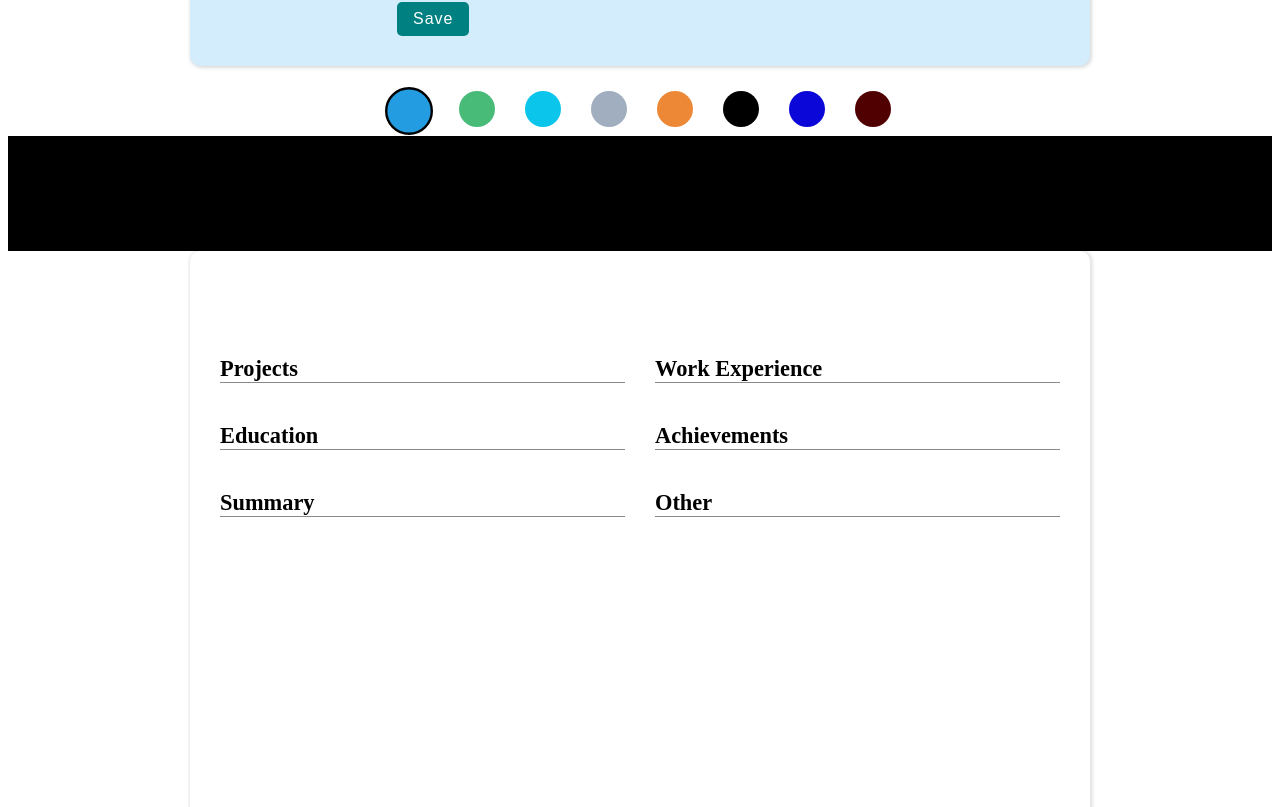
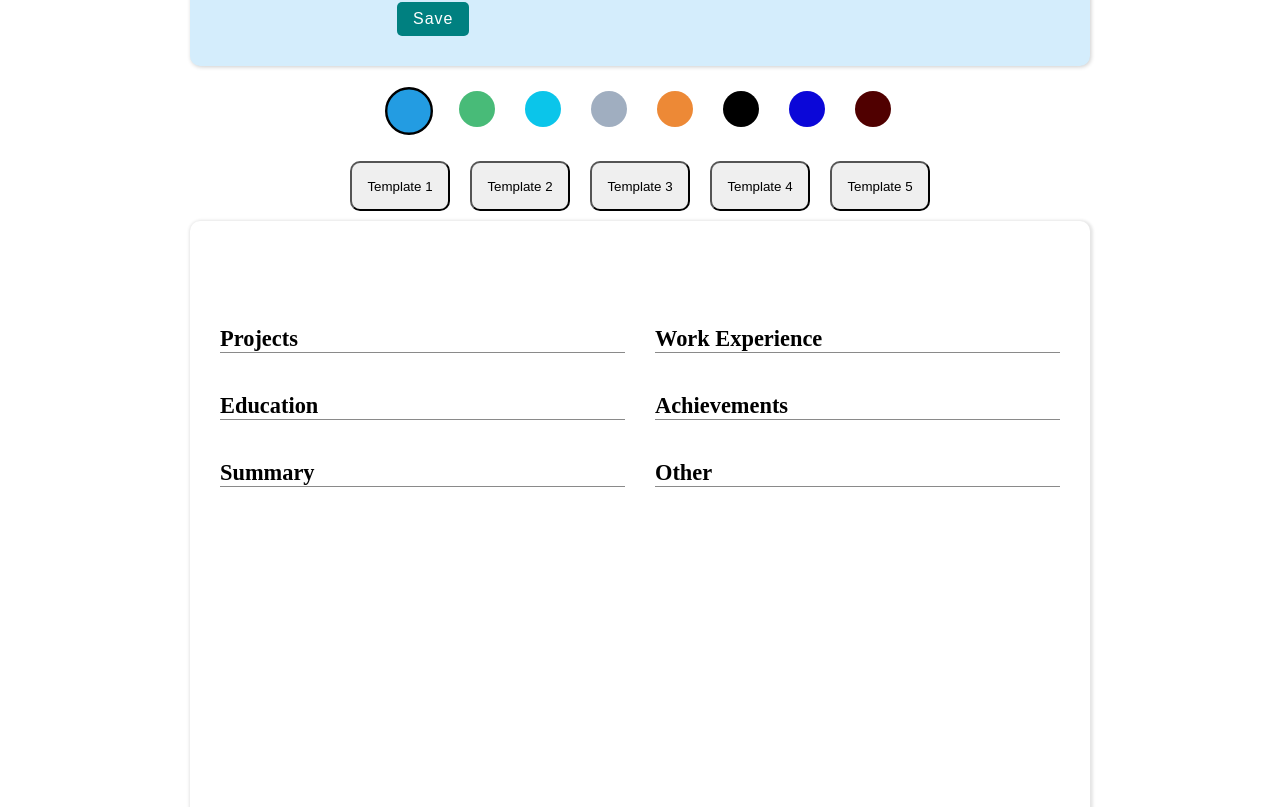
Before and after one commit to pritam16raha/prisumeFrontEnd, a React (Vite) app: page /resume in a window 1280 px wide. Shown: the part 513-1320 px from the top of the page. Built offline with nearby package versions, Linux system fonts and the light colour scheme.

Commit message:
template switch button added

```diff
--- a/src/pages/body/Body.jsx
+++ b/src/pages/body/Body.jsx
@@ -8,7 +8,7 @@ import styles from "./Body.module.css";
 import ResumeTemplates2 from "../resume/ResumeTemplates2";
 import ResumeTemplates4 from "../resume/ResumeTemplates4";
 import ResumeTemplates3 from "../resume/ResumeTemplates3";
-import ResumeTemplate5 from "../resume/ResumeTemplates5";
+import ResumeTemplates5 from "../resume/ResumeTemplates5";
 
 const Body = () => {
   const colors = [
@@ -21,8 +21,6 @@ const Body = () => {
     "#0b07d8",
     "#500000",
   ];
-
-  const resumeTemplates = ["resume1", "resume2", "resume3", "resume4"];
 
   const sections = {
     basicInfo: "Basic Info",
@@ -37,9 +35,7 @@ const Body = () => {
 
   const [activeColor, setActiveColor] = useState(colors[0]);
 
-  const [activeTemplate, setActiveResumeTemplate] = useState(
-    resumeTemplates[0]
-  );
+  const [currentTemplates, setCurrentTemplates] = useState("firstResume");
 
   const [resumeInformation, setResumeInformation] = useState({
     [sections.basicInfo]: {
@@ -106,52 +102,60 @@ const Body = () => {
           ))}
         </div>
 
-        <div>
-          {resumeTemplates.map((item) => (
-            <span
-              style={{ backgroundColor: "black" }}
-              className={`${styles.resumeTemplate} ${
-                activeTemplate === item ? styles.active : ""
-              }`}
-              key={item}
-              onClick={() => setActiveResumeTemplate(item)}
-            />
-          ))}
+        <div className="templateButton">
+          <button onClick={() => setCurrentTemplates("firstResume")}>Template 1</button>
+          <button onClick={() => setCurrentTemplates("secondResume")}>Template 2</button>
+          <button onClick={() => setCurrentTemplates("thirdResume")}>Template 3</button>
+          <button onClick={() => setCurrentTemplates("forthResume")}>Template 4</button>
+          <button onClick={() => setCurrentTemplates("fifthResume")}>Template 5</button>
         </div>
 
+        <div>
+          {currentTemplates === "firstResume" && (
             <Resume
               ref={resumeRef}
               sections={sections}
               information={resumeInformation}
               activeColor={activeColor}
             />
+          )}
+          {currentTemplates === "secondResume" && (
             <ResumeTemplates2
               ref={resumeRef}
               sections={sections}
               information={resumeInformation}
               activeColor={activeColor}
             />
+          )}
+          {currentTemplates === "thirdResume" && (
             <ResumeTemplates3
               ref={resumeRef}
               sections={sections}
               information={resumeInformation}
               activeColor={activeColor}
             />
+          )}
+          {currentTemplates === "forthResume" && (
             <ResumeTemplates4
               ref={resumeRef}
               sections={sections}
               information={resumeInformation}
               activeColor={activeColor}
             />
-
-        <ResumeTemplate5
+          )}
+          {currentTemplates === "fifthResume" && (
+            <ResumeTemplates5
               ref={resumeRef}
               sections={sections}
               information={resumeInformation}
               activeColor={activeColor}
             />
+          )}
 
-        <ReactToPrint
+
+        </div>
+
+        {/* <ReactToPrint
           trigger={() => {
             return (
               <button className="resume-button">
@@ -161,7 +165,7 @@ const Body = () => {
             );
           }}
           content={() => resumeRef.current}
-        />
+        /> */}
       </Main>
     </div>
   );
@@ -185,4 +189,21 @@ const Main = styled.div`
     margin: auto;
     cursor: pointer;
   }
+
+  .templateButton{
+    margin: auto;
+    button{
+      min-height: 50px;
+      min-width: 100px;
+      margin: 10px;
+      border-radius: 10px;
+
+      &:hover{
+        cursor: pointer;
+        transform: scale(0.9);
+        background-color: #a1cecc;
+        transition: all 0.5s ease;
+      }
+    }
+  }
 `;
--- a/src/pages/resume/ResumeTemplates3.module.css
+++ b/src/pages/resume/ResumeTemplates3.module.css
@@ -1,6 +1,6 @@
 .container {
   --color: #005580;
-  width: 800px;
+  width: 900px;
   height: auto;
   padding: 20px 20px;
   box-shadow: 0 0 20px rgba(0, 0, 0, 0.1);
@@ -38,6 +38,7 @@
   font-size: 1rem;
   font-weight: 400;
   transition: all 0.3s ease;
+  padding-top: 2rem;
 }
 
 .link:hover {
@@ -50,7 +51,6 @@
 }
 
 .col1 {
-  width: 60%;
   height: auto;
 }
 
@@ -70,6 +70,7 @@
 }
 
 .content {
+  display: flex;
   height: auto;
   padding: 0 10px;
 }
--- a/src/pages/resume/ResumeTemplates4.module.css
+++ b/src/pages/resume/ResumeTemplates4.module.css
@@ -24,6 +24,12 @@
 .header-left {
     max-width: 60%;
 }
+
+.heading {
+    font-size: 3rem;
+    font-weight: 700;
+    margin-bottom: 5px;
+  }
 
 .header-title {
     font-size: 2rem;
--- a/src/pages/resume/ResumeTemplates5.module.css
+++ b/src/pages/resume/ResumeTemplates5.module.css
@@ -1,7 +1,7 @@
 
 /* Container for the entire resume */
 .container {
-    max-width: 850px;
+    max-width: 900px;
     margin: 30px auto;
     padding: 25px;
     background-color: #ffffff;
@@ -71,7 +71,8 @@
 
   /* Section titles */
   .section .sectionTitle {
-    font-size: 22px;
+    font-size: 30px;
+    font-weight: bold;
     color: #343a40;
     margin-bottom: 15px;
     border-bottom: 2px solid #0073b1;
```
Lines whose indentation alone changed are shown as unchanged.
